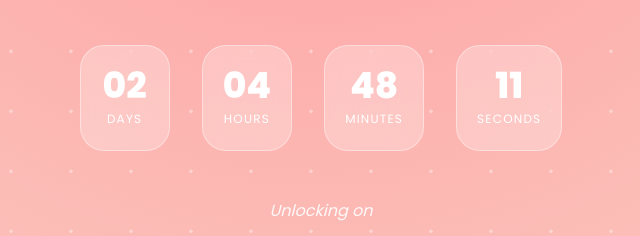
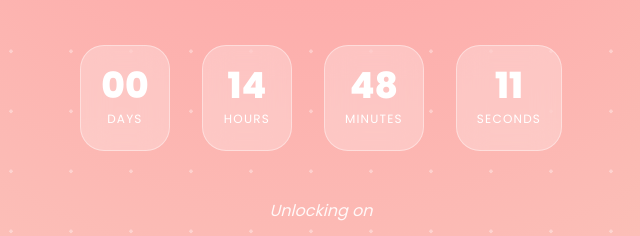
Before and after one commit to zohaibjabbar/timer, a plain HTML site: page index.html in a window 1280 px wide. Shown: the part 372-608 px from the top of the page, 319-959 px from the left. Drawn offline with nearby package versions, Linux system fonts and the light colour scheme.

Commit message:
Update index.html

```diff
--- a/index.html
+++ b/index.html
@@ -164,7 +164,7 @@ body {
   Philippines Time (UTC +8)
 */
 const targetDatePH = new Date(
-    new Date("2025-12-29T00:00:00").toLocaleString("en-US", {
+    new Date("2025-12-27T10:00:00").toLocaleString("en-US", {
         timeZone: "Asia/Manila"
     })
 ).getTime();
```
